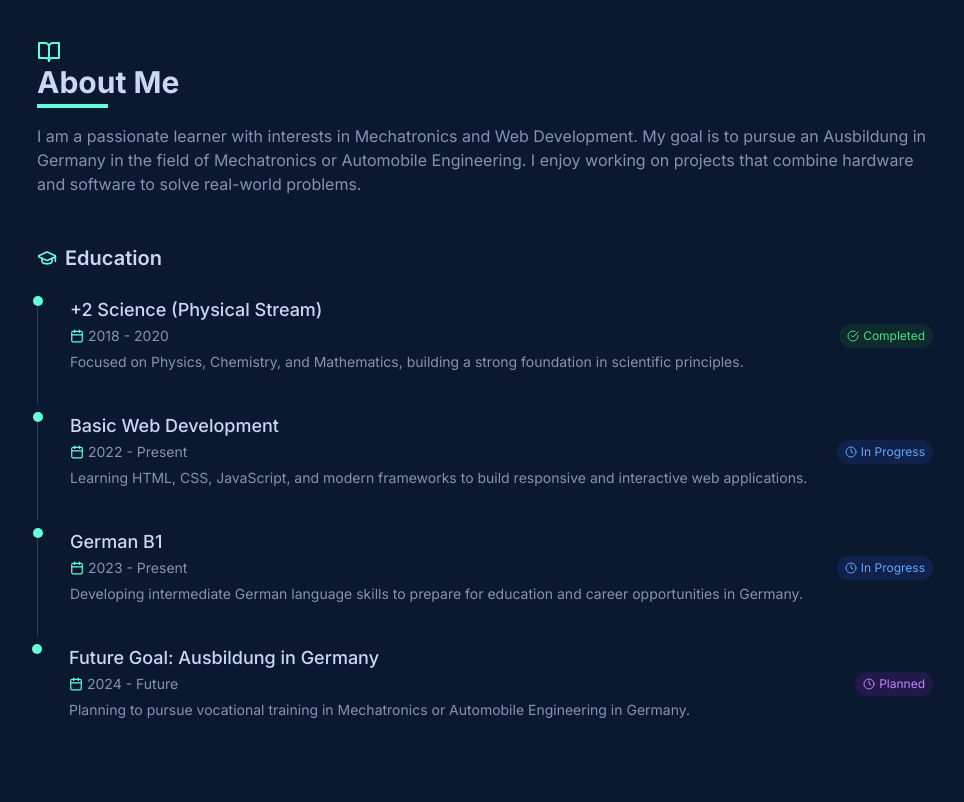
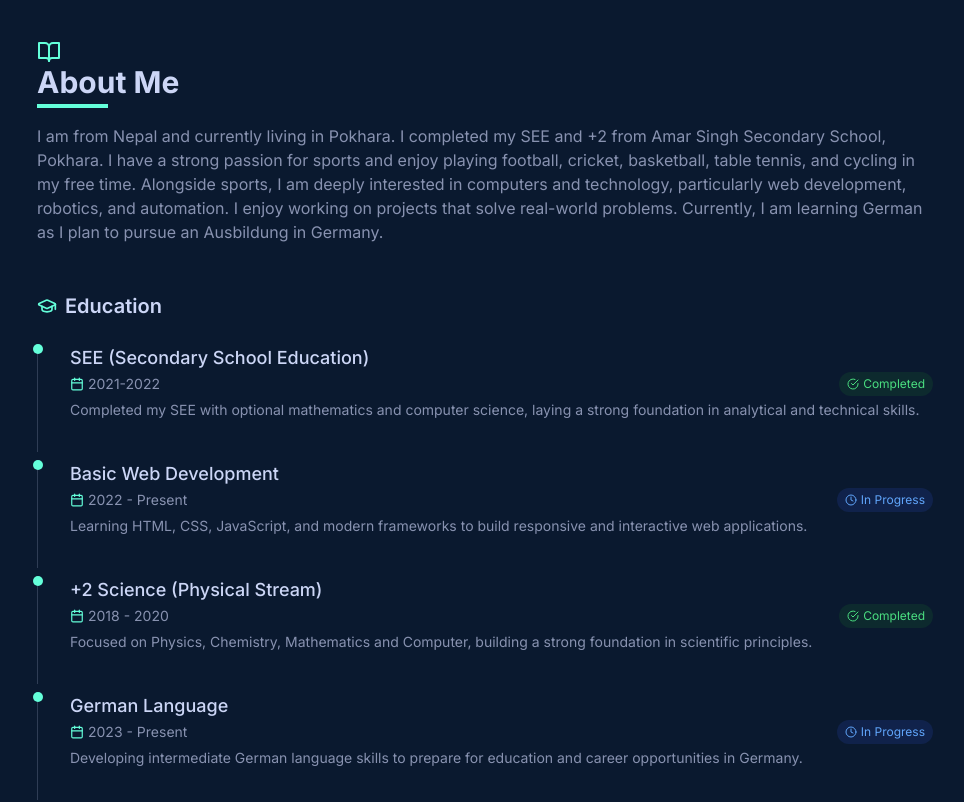
Before and after one commit to siddharthayas/portfolio, a React (Vite) app: page / in a window 1280 px wide. Shown: the part 840-1642 px from the top of the page, without its empty margins (155-1119 px from the left). Built offline with nearby package versions, Linux system fonts and the light colour scheme.

Commit message:
final change to content

```diff
--- a/src/components/ContactSection.tsx
+++ b/src/components/ContactSection.tsx
@@ -165,7 +165,7 @@ const ContactSection: React.FC = () => {
 
                 <div className="flex items-center space-x-4">
                   <motion.a
-                    href="https://linkedin.com/in/siddharthasubedi"
+                    href="https://www.linkedin.com/in/siddhartha-subedi-329827315"
                     target="_blank"
                     rel="noopener noreferrer"
                     className="text-textLight hover:text-accent transition-colors duration-300"
@@ -179,7 +179,7 @@ const ContactSection: React.FC = () => {
 
                 <div className="flex items-center space-x-4">
                   <motion.a
-                    href="https://github.com/siddharthasubedi"
+                    href="https://github.com/siddharthayas"
                     target="_blank"
                     rel="noopener noreferrer"
                     className="text-textLight hover:text-accent transition-colors duration-300"
@@ -193,7 +193,7 @@ const ContactSection: React.FC = () => {
 
                 <div className="flex items-center space-x-4">
                   <motion.a
-                    href="mailto:siddhartha.subedi@example.com"
+                    href="mailto:siddharthasubedi4@gmail.com"
                     className="text-textLight hover:text-accent transition-colors duration-300"
                     whileHover={{ scale: 1.1 }}
                     whileTap={{ scale: 0.9 }}
--- a/src/components/Footer.tsx
+++ b/src/components/Footer.tsx
@@ -27,7 +27,7 @@ const Footer: React.FC = () => {
             transition={{ duration: 0.5, delay: 0.2 }}
           >
             {t('footer.designed').replace('❤️', '')}
-            <Heart size={14} className="text-accent fill-accent" />
+            {/* <Heart size={14} className="text-accent fill-accent" /> */}
           </motion.p>
         </div>
       </div>
--- a/src/i18n/locales/de.ts
+++ b/src/i18n/locales/de.ts
@@ -17,15 +17,15 @@ export default {
   },
   about: {
     title: 'Über Mich',
-    description: 'Ich bin ein leidenschaftlicher Lerner mit Interessen in Mechatronik und Webentwicklung. Mein Ziel ist es, eine Ausbildung in Deutschland im Bereich Mechatronik oder Automobilingenieurwesen zu absolvieren. Ich arbeite gerne an Projekten, die Hardware und Software kombinieren, um reale Probleme zu lösen.',
+    description: 'Ich komme aus Nepal und lebe derzeit in Pokhara. Ich habe mein SEE und +2 an der Amar Singh Secondary School in Pokhara abgeschlossen. Ich habe eine große Leidenschaft für Sport und spiele in meiner Freizeit gerne Fußball, Cricket, Basketball, Tischtennis und fahre Fahrrad. Neben dem Sport interessiere ich mich sehr für Computer und Technologie, insbesondere für Webentwicklung, Robotik und Automatisierung. Ich arbeite gerne an Projekten, die reale Probleme lösen. Zurzeit lerne ich Deutsch, da ich eine Ausbildung in Deutschland machen möchte.',
     education: {
       title: 'Bildung',
       timeline: [
         {
-          title: '+2 Naturwissenschaften (Physikalische Richtung)',
-          period: '2018 - 2020',
+          title: 'SEE (Sekundarschulbildung)',
+          period: '2021-2022',
           status: 'Abgeschlossen',
-          description: 'Fokus auf Physik, Chemie und Mathematik, Aufbau einer soliden Grundlage in wissenschaftlichen Prinzipien.',
+          description: 'Meine SEE mit Wahlfach Mathematik und Informatik abgeschlossen und eine solide Grundlage in analytischen und technischen Fähigkeiten geschaffen.',
         },
         {
           title: 'Grundlegende Webentwicklung',
@@ -34,7 +34,13 @@ export default {
           description: 'Erlernen von HTML, CSS, JavaScript und modernen Frameworks zum Erstellen responsiver und interaktiver Webanwendungen.',
         },
         {
-          title: 'Deutsch B1',
+          title: '+2 Naturwissenschaften (Physikalische Richtung)',
+          period: '2018 - 2020',
+          status: 'Abgeschlossen',
+          description: 'Fokus auf Physik, Chemie, Mathematik und Computer, Aufbau einer soliden Grundlage in wissenschaftlichen Prinzipien.',
+        },
+        {
+          title: 'Deutsch Sprache',
           period: '2023 - Heute',
           status: 'In Bearbeitung',
           description: 'Entwicklung mittlerer Deutschkenntnisse zur Vorbereitung auf Bildungs- und Karrieremöglichkeiten in Deutschland.',
@@ -129,28 +135,28 @@ export default {
     title: 'Projekte',
     items: [
       {
-        title: 'Arduino Smart Home',
-        description: 'Ein Prototyp eines Smart-Home-Systems mit Arduino, mit Temperaturregelung, Beleuchtungsautomatisierung und Sicherheitsüberwachung.',
-        tech: ['Arduino', 'C++', 'IoT', 'Sensoren'],
-        github: 'https://github.com/siddharthasubedi',
+        title: 'Arduino-basiertes automatisches Schulglockensystem',
+        description: 'Ein vollständig automatisiertes Schulglockensystem mit Arduino und dem DS3231-RTC-Modul zur genauen Planung und Steuerung der Glocken ohne manuelle Eingriffe.',
+        tech: ['Arduino', 'C++', 'RTC-Modul', 'Automatisierung'],
+        github: 'https://github.com/siddharthayas/Automatic-School-Bell-System-Using-Arduino',
         demo: 'https://doi.org/10.52403/ijrr.20241127',
-        image: 'https://images.unsplash.com/photo-1557683316-973673baf926?ixlib=rb-1.2.1&auto=format&fit=crop&w=800&q=80',
+        image: './project1.webp',
       },
       {
         title: 'Persönliches Portfolio',
         description: 'Eine responsive Portfolio-Website, erstellt mit React und Framer Motion, die meine Projekte und Fähigkeiten präsentiert.',
         tech: ['React', 'TypeScript', 'Tailwind CSS', 'Framer Motion'],
-        github: 'https://github.com/siddharthasubedi',
+        github: 'https://github.com/siddharthayas/portfolio',
         demo: '#',
-        image: 'https://images.unsplash.com/photo-1547658719-da2b51169166?ixlib=rb-1.2.1&auto=format&fit=crop&w=800&q=80',
+        image: './project2.webp',
       },
       {
-        title: 'Automatisches Pflanzenbewässerungssystem',
-        description: 'Ein IoT-basiertes System, das die Bodenfeuchtigkeit überwacht und Pflanzen bei Bedarf automatisch bewässert.',
-        tech: ['Arduino', 'Sensoren', 'Automatisierung'],
-        github: 'https://github.com/siddharthasubedi',
-        demo: '#',
-        image: 'https://images.unsplash.com/photo-1530836369250-ef72a3f5cda8?ixlib=rb-1.2.1&auto=format&fit=crop&w=800&q=80',
+        title: 'Website für ein Computerinstitut',
+        description: 'Dieses Projekt ist eine vollständig responsive Website, die für ein Computer-Schulungsinstitut entwickelt wurde.',
+        tech: ['HTML', 'CSS', 'JavaScript'],
+        github: 'https://github.com/siddharthayas/it-institute-website',
+        demo: 'https://siddharthayas.github.io/it-institute-website/',
+        image: './project3.webp',
       },
     ],
   },
@@ -160,28 +166,52 @@ export default {
       {
         title: 'Arduino-Überprüfungspapier',
         description: 'Veröffentlichung einer umfassenden Überprüfung von Arduino-Anwendungen in der Automatisierung.',
-        image: 'https://images.unsplash.com/photo-1523240795612-9a054b0db644?ixlib=rb-1.2.1&auto=format&fit=crop&w=800&q=80',
-        date: '2022',
+        image: './achievement1.webp',
+        date: '2024',
       },
       {
-        title: 'Schulsporthgewinner',
-        description: 'Erster Platz im jährlichen Schulsportwettbewerb.',
-        image: 'https://images.unsplash.com/photo-1565728744382-61accd4aa148?ixlib=rb-1.2.1&auto=format&fit=crop&w=800&q=80',
+        title: 'Staffellauf (Jungen) - Zweiter Platz',
+        description: 'Ich belegte den zweiten Platz im Staffellauf der Jungen während der außerschulischen Aktivitäten an der Amar Singh Secondary School.',
+        image: './achievement2.webp',
+        date: '2024',
+      },
+      {
+        title: 'Basketball (Jungen) - Erster Platz',
+        description: 'Den ersten Platz im Basketballturnier der Jungen an der Amar Singh Secondary School zu gewinnen, war ein stolzer Moment für mich.',
+        image: './achievement3.webp',
+        date: '2024',
+      },
+      {
+        title: 'Cricket (Jungen) - Zweiter Platz',
+        description: 'Wir erreichten den zweiten Platz im Cricketturnier der Jungen und zeigten dabei Teamgeist und Fairplay.',
+        image: './achievement4.webp',
+        date: '2024',
+      },
+      {
+        title: 'Crosslauf - Erster Platz',
+        description: 'Ich belegte den ersten Platz im Crosslauf und bewies außergewöhnliche Ausdauer, Schnelligkeit und Entschlossenheit in einem hochkompetitiven Rennen.',
+        image: './achievement6.webp',
         date: '2019',
       },
       {
-        title: 'Webentwicklung Grundlagen',
-        description: 'Abgeschlossene Online-Zertifizierung in HTML, CSS und JavaScript-Grundlagen.',
-        image: 'https://images.unsplash.com/photo-1517694712202-14dd9538aa97?ixlib=rb-1.2.1&auto=format&fit=crop&w=800&q=80',
-        date: '2022',
+        title: 'Fußball (Jungen) - Erster Platz',
+        description: 'Ich führte mein Team zum Sieg im Fußballturnier der Jungen und sicherte uns durch Engagement und Teamarbeit den ersten Platz.',
+        image: './achievement7.webp',
+        date: '2019',
       },
       {
-        title: 'Demnächst',
-        description: 'Zukünftige Zertifizierungen und Erfolge werden hier angezeigt.',
-        image: 'https://images.unsplash.com/photo-1606326608606-aa0b62935f2b?ixlib=rb-1.2.1&auto=format&fit=crop&w=800&q=80',
-        date: 'Zukunft',
-        isPlaceholder: true,
+        title: 'Handball (Jungen) - Erster Platz',
+        description: 'Ich wurde für den ersten Platz im Handballturnier der Jungen ausgezeichnet und zeigte herausragenden Teamgeist, Strategie und sportliches Können.',
+        image: './achievement8.webp',
+        date: '2019',
       },
+      {
+        title: 'Plakatwettbewerb - Zweiter Platz',
+        description: 'Bei einem Plakatwettbewerb, organisiert von der Kantipur Academy of Science & Technology, belegte ich mit meinem kreativen Design den zweiten Platz.',
+        image: './achievement5.webp',
+        date: '2018',
+      },
+
     ],
   },
   contact: {
--- a/src/i18n/locales/en.ts
+++ b/src/i18n/locales/en.ts
@@ -17,15 +17,15 @@ export default {
   },
   about: {
     title: 'About Me',
-    description: 'I am a passionate learner with interests in Mechatronics and Web Development. My goal is to pursue an Ausbildung in Germany in the field of Mechatronics or Automobile Engineering. I enjoy working on projects that combine hardware and software to solve real-world problems.',
+    description: 'I am from Nepal and currently living in Pokhara. I completed my SEE and +2 from Amar Singh Secondary School, Pokhara. I have a strong passion for sports and enjoy playing football, cricket, basketball, table tennis, and cycling in my free time. Alongside sports, I am deeply interested in computers and technology, particularly web development, robotics, and automation. I enjoy working on projects that solve real-world problems. Currently, I am learning German as I plan to pursue an Ausbildung in Germany.',
     education: {
       title: 'Education',
       timeline: [
         {
-          title: '+2 Science (Physical Stream)',
-          period: '2018 - 2020',
+          title: 'SEE (Secondary School Education)',
+          period: '2021-2022',
           status: 'Completed',
-          description: 'Focused on Physics, Chemistry, and Mathematics, building a strong foundation in scientific principles.',
+          description: 'Completed my SEE with optional mathematics and computer science, laying a strong foundation in analytical and technical skills.',
         },
         {
           title: 'Basic Web Development',
@@ -34,7 +34,13 @@ export default {
           description: 'Learning HTML, CSS, JavaScript, and modern frameworks to build responsive and interactive web applications.',
         },
         {
-          title: 'German B1',
+          title: '+2 Science (Physical Stream)',
+          period: '2018 - 2020',
+          status: 'Completed',
+          description: 'Focused on Physics, Chemistry, Mathematics and Computer, building a strong foundation in scientific principles.',
+        },
+        {
+          title: 'German Language',
           period: '2023 - Present',
           status: 'In Progress',
           description: 'Developing intermediate German language skills to prepare for education and career opportunities in Germany.',
@@ -129,28 +135,28 @@ export default {
     title: 'Projects',
     items: [
       {
-        title: 'Arduino Smart Home',
-        description: 'A prototype smart home system using Arduino, featuring temperature control, lighting automation, and security monitoring.',
-        tech: ['Arduino', 'C++', 'IoT', 'Sensors'],
-        github: 'https://github.com/siddharthasubedi',
+        title: 'Arduino-Based Automatic School Bell System',
+        description: 'A fully automated school bell system using Arduino and the DS3231 RTC module to schedule and ring bells accurately without manual intervention.',
+        tech: ['Arduino', 'C++', 'RTC Module', 'Automation'],
+        github: 'https://github.com/siddharthayas/Automatic-School-Bell-System-Using-Arduino',
         demo: 'https://doi.org/10.52403/ijrr.20241127',
-        image: 'https://images.unsplash.com/photo-1557683316-973673baf926?ixlib=rb-1.2.1&auto=format&fit=crop&w=800&q=80',
+        image: './project1.webp',
       },
       {
         title: 'Personal Portfolio',
         description: 'A responsive portfolio website built with React and Framer Motion, showcasing my projects and skills.',
         tech: ['React', 'TypeScript', 'Tailwind CSS', 'Framer Motion'],
-        github: 'https://github.com/siddharthasubedi',
+        github: 'https://github.com/siddharthayas/portfolio',
         demo: '#',
-        image: 'https://images.unsplash.com/photo-1547658719-da2b51169166?ixlib=rb-1.2.1&auto=format&fit=crop&w=800&q=80',
+        image: './project2.webp',
       },
       {
-        title: 'Automated Plant Watering System',
-        description: 'An IoT-based system that monitors soil moisture and automatically waters plants when needed.',
-        tech: ['Arduino', 'Sensors', 'Automation'],
-        github: 'https://github.com/siddharthasubedi',
-        demo: '#',
-        image: 'https://images.unsplash.com/photo-1530836369250-ef72a3f5cda8?ixlib=rb-1.2.1&auto=format&fit=crop&w=800&q=80',
+        title: 'Computer institute website',
+        description: 'This project represents a fully responsive website designed for a computer training institute.',
+        tech: ['HTML', 'CSS', 'JavaScript'],
+        github: 'https://github.com/siddharthayas/it-institute-website',
+        demo: 'https://siddharthayas.github.io/it-institute-website/',
+        image: './project3.webp',
       },
     ],
   },
@@ -160,28 +166,53 @@ export default {
       {
         title: 'Arduino Review Paper',
         description: 'Published a comprehensive review of Arduino applications in automation.',
-        image: 'https://images.unsplash.com/photo-1523240795612-9a054b0db644?ixlib=rb-1.2.1&auto=format&fit=crop&w=800&q=80',
-        date: '2022',
+        image: './achievement1.webp',
+        date: '2024',
       },
       {
-        title: 'School Sports Winner',
-        description: 'First place in the annual school sports competition.',
-        image: 'https://images.unsplash.com/photo-1565728744382-61accd4aa148?ixlib=rb-1.2.1&auto=format&fit=crop&w=800&q=80',
+        title: 'Relay Race (Boys) - Second Position',
+        description: 'I secured second place in the boys relay race during the co-curricular activities at Amar Singh Secondary School.',
+        image: './achievement2.webp',
+        date: '2024',
+      },
+      {
+        title: 'Basketball (Boys) - First Position',
+        description: 'Winning first place in the boys basketball competition at Amar Singh Secondary School was a proud moment for me.',
+        image: './achievement3.webp',
+        date: '2024',
+      },
+      {
+        title: 'Cricket (Boys) - Second Position',
+        description: 'We finished in second place in the boys cricket competition, showcasing teamwork and sportsmanship.',
+        image: './achievement4.webp',
+        date: '2024',
+      },
+
+      {
+        title: 'Cross Country - First Position',
+        description: 'Secured first place in the Cross Country race, demonstrating exceptional endurance, speed, and determination in a highly competitive event.',
+        image: './achievement6.webp',
         date: '2019',
       },
       {
-        title: 'Web Development Basics',
-        description: 'Completed online certification in HTML, CSS, and JavaScript fundamentals.',
-        image: 'https://images.unsplash.com/photo-1517694712202-14dd9538aa97?ixlib=rb-1.2.1&auto=format&fit=crop&w=800&q=80',
-        date: '2022',
+        title: 'Football (Boys) - First Position',
+        description: 'I led my team to victory in the boys football competition, securing first place through dedication and teamwork.',
+        image: './achievement7.webp',
+        date: '2019',
       },
       {
-        title: 'Coming Soon',
-        description: 'Future certifications and achievements will be displayed here.',
-        image: 'https://images.unsplash.com/photo-1606326608606-aa0b62935f2b?ixlib=rb-1.2.1&auto=format&fit=crop&w=800&q=80',
-        date: 'Future',
-        isPlaceholder: true,
+        title: 'Handball (Boys) - First Position',
+        description: 'Awarded for securing first place in the Handball (Boys) competition, demonstrating outstanding teamwork, strategy, and athleticism.',
+        image: './achievement8.webp',
+        date: '2019',
       },
+      {
+        title: 'Poster Competition - Second Position',
+        description: 'In a poster competition organized by Kantipur Academy of Science & Technology, I secured second place for my creative design.',
+        image: './achievement5.webp',
+        date: '2018',
+      },
+
     ],
   },
   contact: {
@@ -199,7 +230,7 @@ export default {
     },
   },
   footer: {
-    copyright: '© 2024 Siddhartha Subedi. All rights reserved.',
-    designed: 'Designed & Built with ❤️',
+    copyright: '© 2025 Siddhartha Subedi. All rights reserved.',
+    designed: 'Let’s turn ideas into reality',
   },
 };
```
